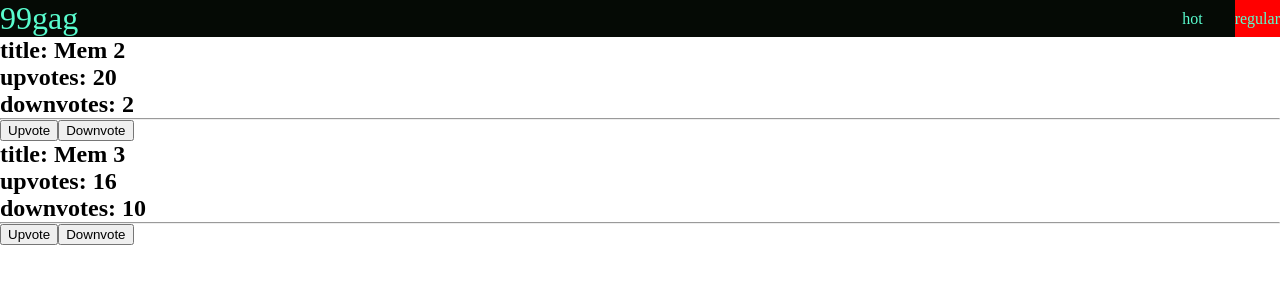
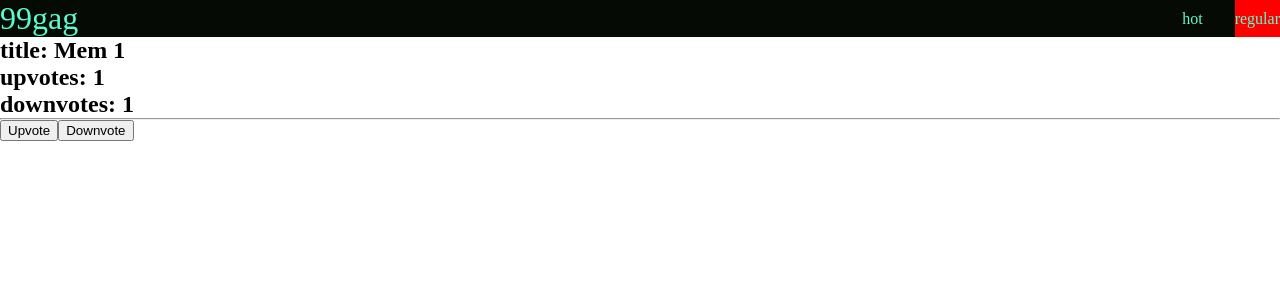
Before and after one commit to JohanV2/alk_projekt, a React (Create React App) app: page /regular in a window 1280 px wide. Shown: the top 300 px of the page. Built offline with nearby package versions, Linux system fonts and the light colour scheme.

Commit message:
add: memes segregation hot/regular

```diff
--- a/src/App.js
+++ b/src/App.js
@@ -1,5 +1,6 @@
 import './App.css';
 import { Hot } from './Hot'
+import { Regular } from './Regular';
 import Navbar from './Navbar'
 import { Route, Routes } from "react-router-dom"
 
@@ -14,7 +15,7 @@ function App() {
         <Routes>
           <Route path="/" element={<Hot memesArray={memesArray} />} />
           <Route path="/hot" element={<Hot memesArray={memesArray} />} />
-          <Route path="/regular" element={<Hot memesArray={memesArray} />} />
+          <Route path="/regular" element={<Regular memesArray={memesArray} />} />
         </Routes>
       </div>
     </>
--- /dev/null
+++ b/src/Regular.js
@@ -0,0 +1,42 @@
+import { useState } from 'react'
+
+export function Regular({ memesArray }) {
+
+    // const memesArray = require('./memes.json')
+
+    const filtered = memesArray.filter(meme => {
+        return (!(meme.upvotes - meme.downvotes > 5))
+    })
+
+    const [memes, setMemes] = useState(memesArray)
+    function onVote() {
+        setMemes([...memesArray])
+        console.log(memesArray)
+    }
+
+
+    return (
+        <div>
+            {filtered.map(meme => {
+                return (
+                    <div key={meme.id}>
+                        <h2>title: {meme.title}</h2>
+                        <h2>upvotes: {meme.upvotes}</h2>
+                        <h2>downvotes: {meme.downvotes}</h2>
+                        <hr />
+                        <button onClick={() => {
+                            meme.upvotes += 1
+                            onVote()
+                        }}>
+                            Upvote</button>
+                        <button onClick={() => {
+                            meme.downvotes += 1
+                            onVote()
+                        }}>
+                            Downvote</button>
+                    </div>
+                );
+            })}
+        </div>
+    )
+}
```
Also changed, not shown: src/memes_hot.json (deleted).
